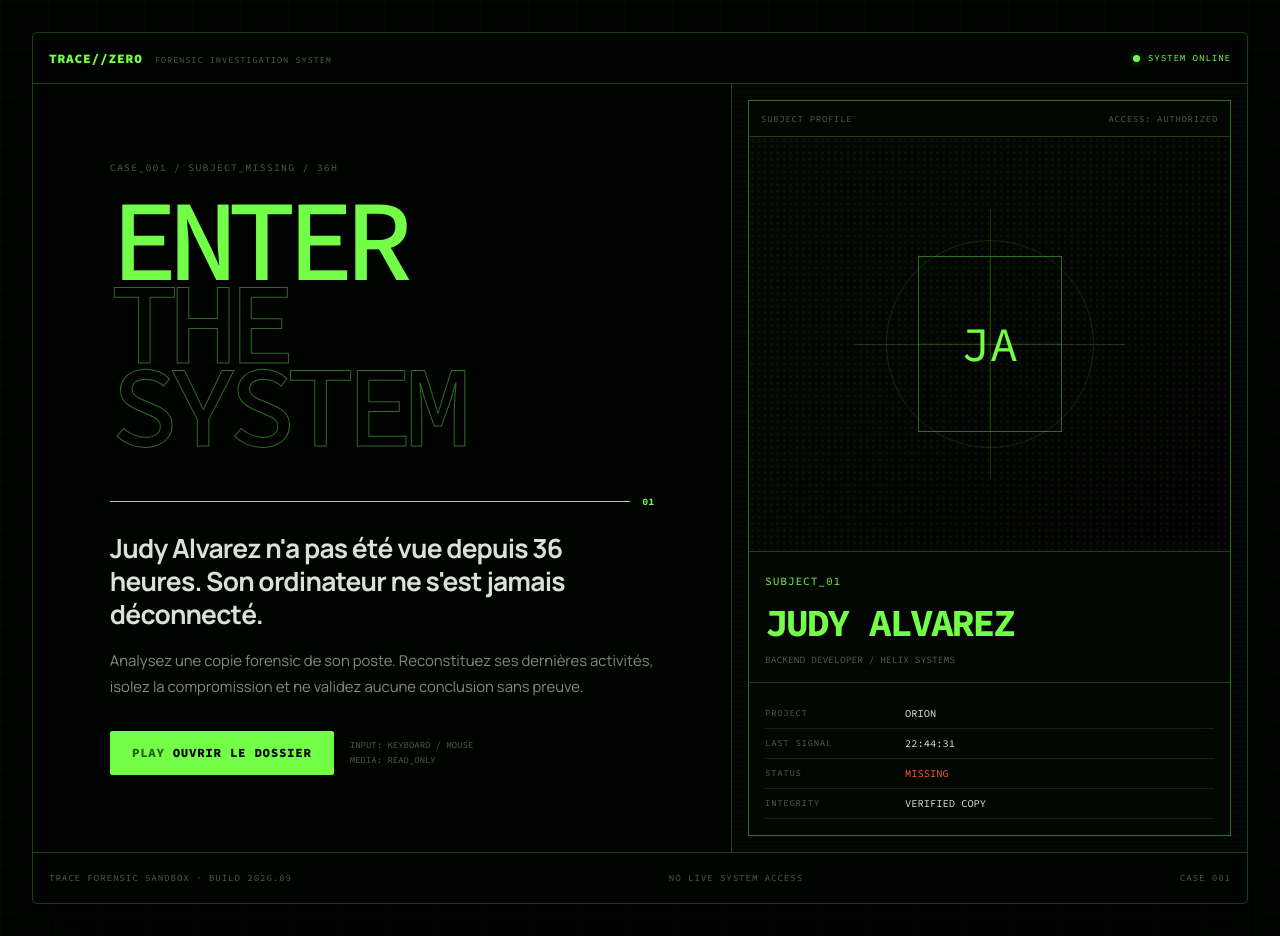
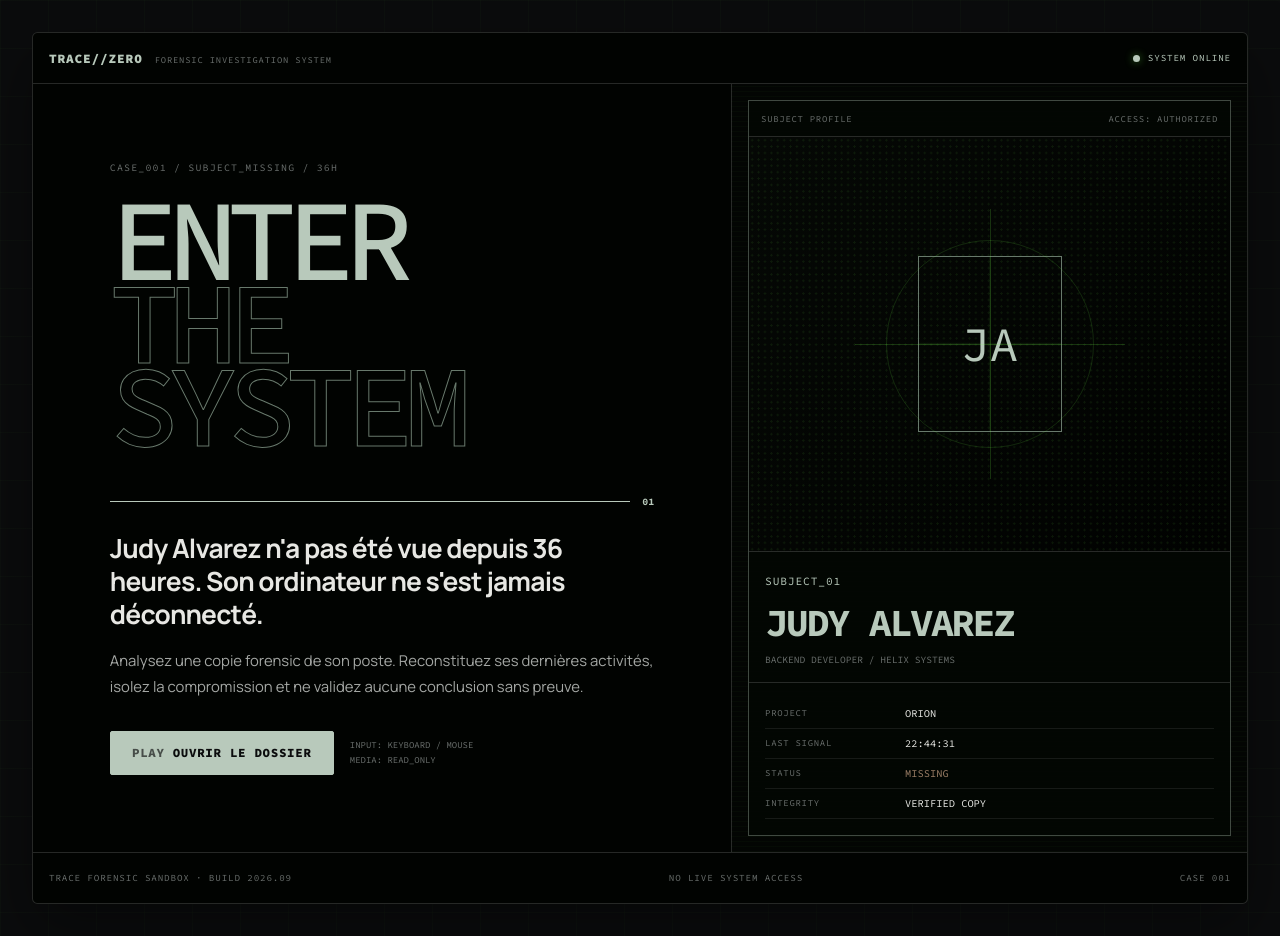
Before and after one commit to Mahkalix/TraceZero, a Next.js app: page / in a window 1280 px wide. Built offline with nearby package versions, Linux system fonts and the light colour scheme.

Commit message:
style: mute palette and reduce chroma

```diff
--- a/src/styles/_tokens.scss
+++ b/src/styles/_tokens.scss
@@ -1,23 +1,26 @@
-$color-bg: #020402;
-$color-bg-soft: #060806;
-$color-panel: #070b08;
-$color-panel-strong: #0a0f0b;
-$color-panel-elevated: #0c120d;
-$color-text: #d8e2d6;
-$color-text-muted: #7e8e7d;
-$color-text-subtle: #4f5d4f;
-$color-accent: #73ff48;
-$color-accent-strong: #b3ff72;
-$color-accent-dim: #2c6d23;
-$color-orange: #ff5a1f;
-$color-danger: #ff5a1f;
-$color-warning: #ffe100;
-$color-success: #73ff48;
-$color-focus: #ffe100;
+$color-bg: #0b0c0d;
+$color-bg-soft: #101214;
+$color-panel: #141618;
+$color-panel-strong: #191c1f;
+$color-panel-elevated: #202427;
 
-$line-subtle: rgb(115 255 72 / 12%);
-$line-strong: rgb(115 255 72 / 24%);
-$accent-line: rgb(115 255 72 / 42%);
+$color-text: #e7e7e3;
+$color-text-muted: #a4a7a4;
+$color-text-subtle: #686d6b;
+
+$color-accent: #b8c9bb;
+$color-accent-strong: #d4ddd5;
+$color-accent-dim: #68796c;
+
+$color-orange: #9b7e66;
+$color-danger: #a77a72;
+$color-warning: #c9bd9c;
+$color-success: #aebcaf;
+$color-focus: #e8e0c8;
+
+$line-subtle: rgb(231 231 227 / 9%);
+$line-strong: rgb(231 231 227 / 16%);
+$accent-line: rgb(184 201 187 / 34%);
 
 $space-1: 0.25rem;
 $space-2: 0.5rem;
@@ -33,5 +36,5 @@ $radius-sm: 0.2rem;
 $radius-md: 0.35rem;
 $radius-lg: 0.5rem;
 
-$shadow-panel: 0 1.5rem 4rem rgb(0 0 0 / 55%);
-$shadow-focus: 0 0 0 0.2rem rgb(255 225 0 / 16%);
+$shadow-panel: 0 1.5rem 4rem rgb(0 0 0 / 42%);
+$shadow-focus: 0 0 0 0.2rem rgb(232 224 200 / 14%);
```
